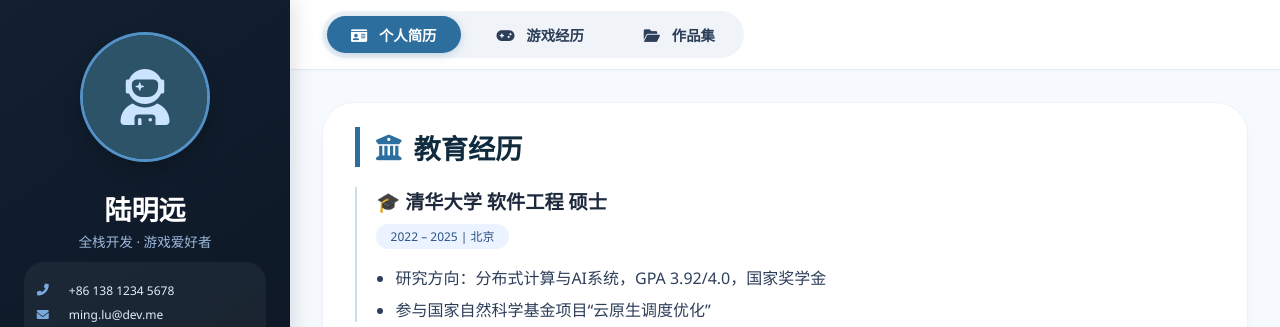
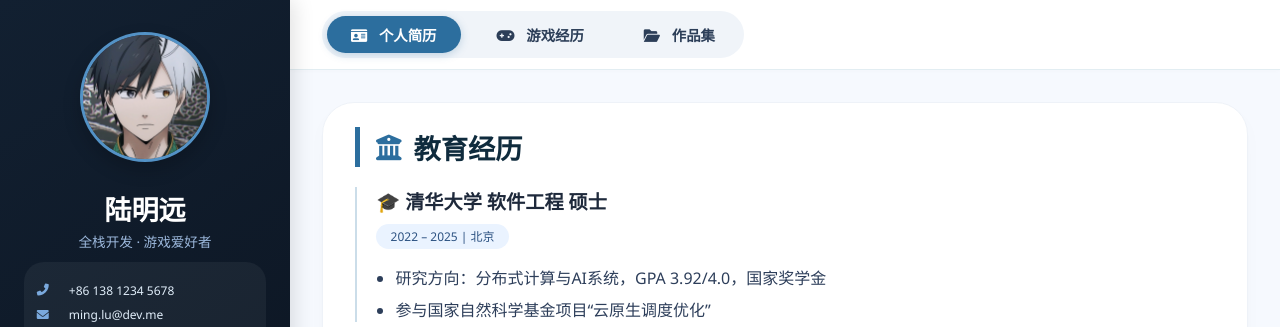
Before and after one commit to lLeonccc/AboutLCR, a plain HTML site: page index.html in a window 1280 px wide. Shown: the top 327 px of the page. Drawn offline with Linux system fonts and the light colour scheme.

Commit message:
change avatar

```diff
--- a/index.html
+++ b/index.html
@@ -415,10 +415,7 @@
         <div class="photo-area">
             <div class="avatar-frame">
                 <!-- 可替换真实照片，此处使用优雅占位 -->
-                <div class="avatar-placeholder">
-                    <i class="fas fa-user-astronaut"></i>
-                </div>
-                <!-- 真实图片示例: <img src="your-photo.jpg" alt="头像"> 并注释占位div -->
+                <img src="images/avatar.jpg" alt="头像">
             </div>
         </div>
         <div class="basic-info">
```
Also changed, not shown: images/avatar.jpg (renamed from images/avater.jpg).
